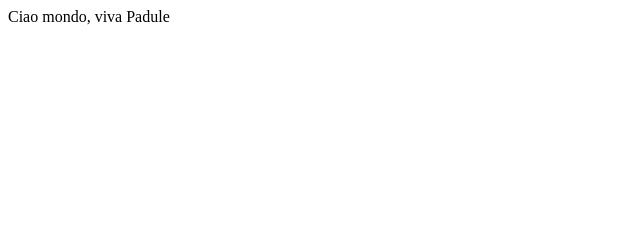
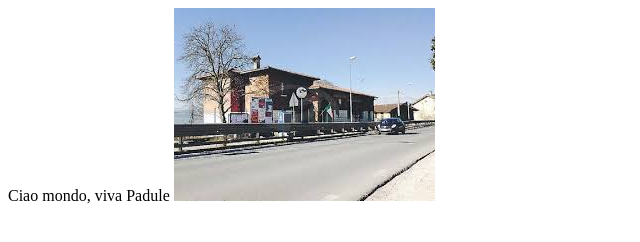
Before and after one commit to Giorgiagrassini/SitoWeb, a plain HTML site: page index.html in a window 1280 px wide. Shown: the whole page, without its empty margins (0-640 px from the left). Drawn offline with Linux system fonts and the light colour scheme.

Commit message:
aggiunta immagine

```diff
--- a/index.html
+++ b/index.html
@@ -1,4 +1,5 @@
 <html>
 <head> </head>
 <body> Ciao mondo, viva Padule </body>
+<img src="semonte.jpg">
 </html>
```
Also changed, not shown: semonte.jpg (added).
